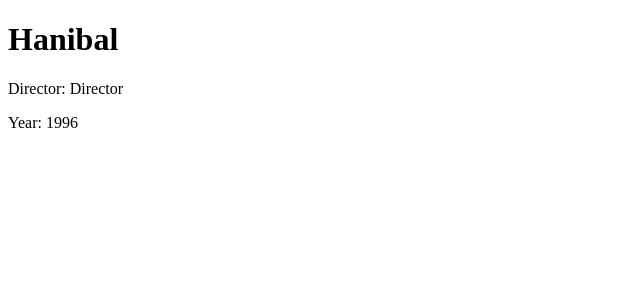
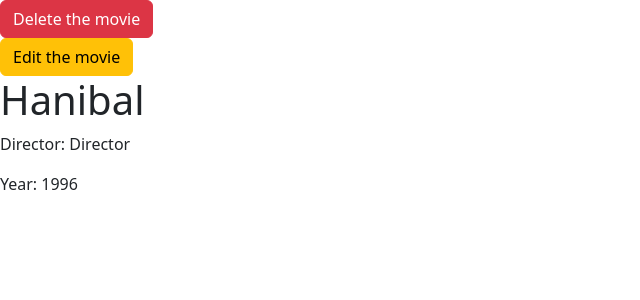
Before and after one commit to VladislavB92/netflixer, a Django app: page /movie/12/ in a window 1280 px wide. Shown: the top 300 px of the page, without its empty margins (0-640 px from the left). Run offline with Django 4.2, Linux system fonts and the light colour scheme; data comes from the database, SQL or seed files in the repository; both versions use the stored data as it was after the commit.

Commit message:
Add docstrings

```diff
--- a/archive/templates/movie.html
+++ b/archive/templates/movie.html
@@ -3,8 +3,20 @@
 <head>
     <meta charset="UTF-8">
     <title>{{ movie.title }}</title>
+    <link href="https://cdn.jsdelivr.net/npm/bootstrap@5.3.0-alpha3/dist/css/bootstrap.min.css" rel="stylesheet"
+          integrity="sha384-KK94CHFLLe+nY2dmCWGMq91rCGa5gtU4mk92HdvYe+M/SXH301p5ILy+dN9+nJOZ" crossorigin="anonymous">
+    <script src="https://cdn.jsdelivr.net/npm/bootstrap@5.3.0-alpha3/dist/js/bootstrap.bundle.min.js"
+            integrity="sha384-ENjdO4Dr2bkBIFxQpeoTz1HIcje39Wm4jDKdf19U8gI4ddQ3GYNS7NTKfAdVQSZe"
+            crossorigin="anonymous"></script>
 </head>
 <body>
+<form method="post" id="delete-movie">
+    {% csrf_token %}
+    <input type="hidden" name="movie_to_delete" value="{{ movie.id }}">
+    <button type="submit" class="btn btn-danger" form="delete-movie">Delete the movie</button>
+</form>
+
+<button type="button" class="btn btn-warning">Edit the movie</button>
 <h1>
     {{ movie.title }}
 </h1>
--- a/archive/views.py
+++ b/archive/views.py
@@ -3,8 +3,15 @@ from django.http import Http404
 from archive.models import Movie
 from django.shortcuts import render, redirect
 
+from archive.utils import delete_movie_object
+
 
 def get_all_movies(request):
+    """
+    A view that get all movie objects from the database,
+    puts it in the context and outputs to the HTML template.
+    No forms are used here.
+    """
     all_movies = Movie.objects.all()
 
     context = {
@@ -14,11 +21,18 @@ def get_all_movies(request):
 
 
 def add_movie(request):
+    """
+    Renders(opens) a new add movie HTML template,
+    provides a form with inputs and tries to save the movie to the database
+    base on the values that come from the request.POST (dictionary).
+    If the request.POST is empty, then the HTML is rendered(refreshed) successfully.
+    After either successful or unsuccessful new movie creation, the user is redirected to the
+    all movies page.
+    """
     if request.POST:
         title = request.POST.get('title')
         director = request.POST.get('director')
         year = request.POST.get('year')
-
         try:
             new_movie = Movie.objects.create(
                 title=title,
@@ -30,12 +44,25 @@ def add_movie(request):
         except ValueError:
             messages.error(request, 'Something went wrong. Contact devs.')
         return redirect('all-movies')
-
     context = {}
     return render(request, 'add_movie.html', context)
 
 
 def get_movie(request, movie_id):
+    """
+    A view got two logics.
+    First: a POST request, that sends us the ID of the movie we want to delete,
+    after we press the Delete button in the HTML template.
+    Then the movie is deleted, and we are redirected back to the all movies page.
+    Same goes if movie deletion was not successful.
+    Second: we try to get the movie with the movie_id that we pass to the
+    URL as parameter (GET method) and show movie details on the page.
+    """
+    if request.POST:
+        movie_to_delete = request.POST.get('movie_to_delete')
+        delete_movie_object(movie_to_delete, request)
+        return redirect('all-movies')
+
     try:
         movie = Movie.objects.get(id=movie_id)
     except Movie.DoesNotExist:
@@ -44,3 +71,14 @@ def get_movie(request, movie_id):
     if movie:
         context.update({'movie': movie})
     return render(request, 'movie.html', context)
+
+
+def delete_movie(request, movie_id):
+    """It is a GET method (because we pass movie_id as a URL parameter to get
+    the movie we want to delete from the database.
+    A delete_movie_object() function is used here to locate and try to delete the movie
+    we queried in the URL parameter.
+    In all cases we are being redirected back to the all movies list.
+    """
+    delete_movie_object(movie_id, request)
+    return redirect('all-movies')
--- a/netflixer/urls.py
+++ b/netflixer/urls.py
@@ -17,11 +17,12 @@ Including another URLconf
 from django.contrib import admin
 from django.urls import path
 
-from archive.views import get_all_movies, add_movie, get_movie
+from archive.views import get_all_movies, add_movie, get_movie, delete_movie
 
 urlpatterns = [
     path('admin/', admin.site.urls),
     path('', get_all_movies, name='all-movies'),
     path('add-movie/', add_movie, name='add-movie'),
-    path('movie/<movie_id>/', get_movie, name='get-movie')
+    path('movie/<movie_id>/', get_movie, name='get-movie'),
+    path('delete/<movie_id>', delete_movie, name='delete-movie'),
 ]
```
Also changed, not shown: archive/templates/all_movies.html (+11 -0 lines), archive/utils.py (added, +13 -0 lines), db.sqlite3.
